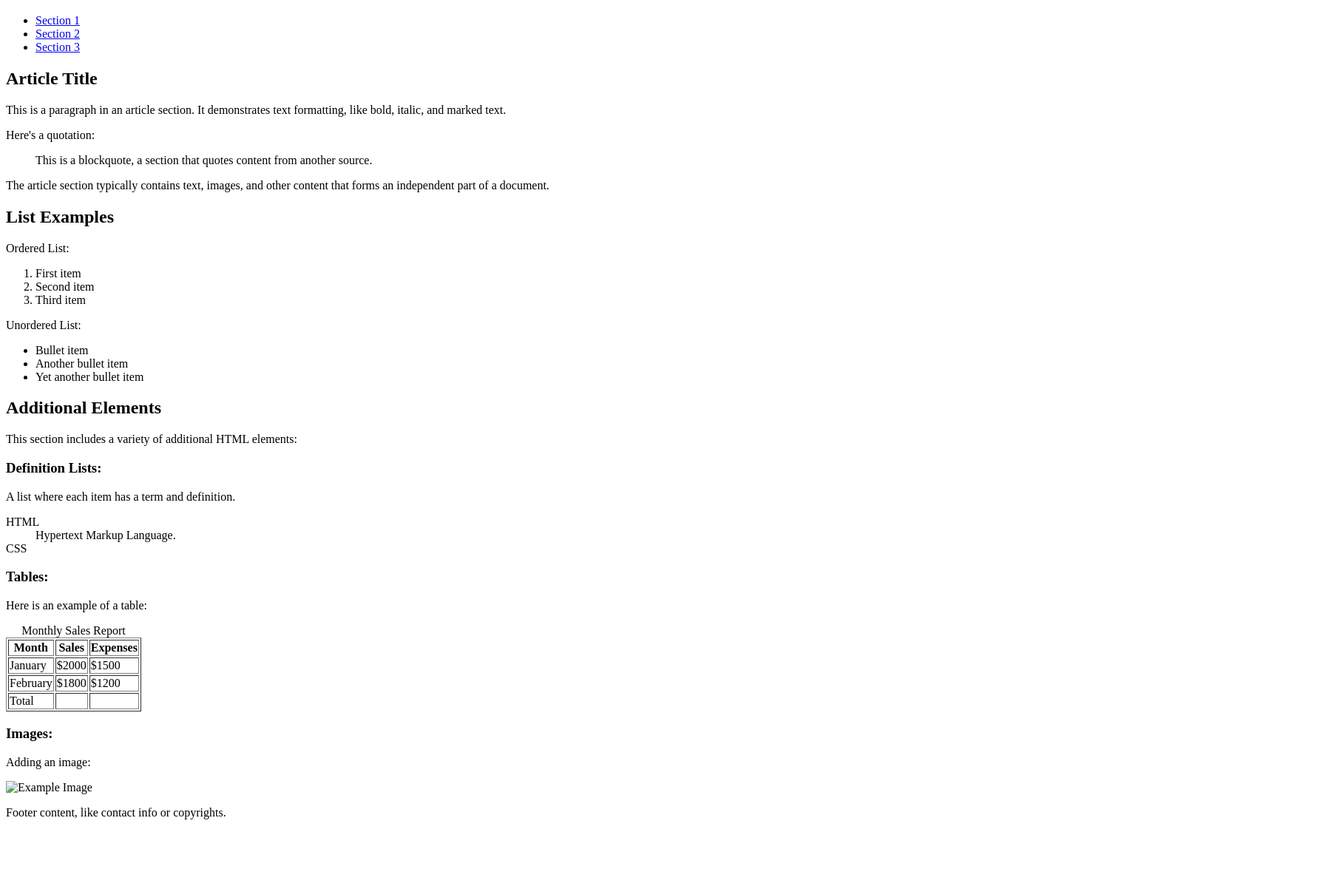
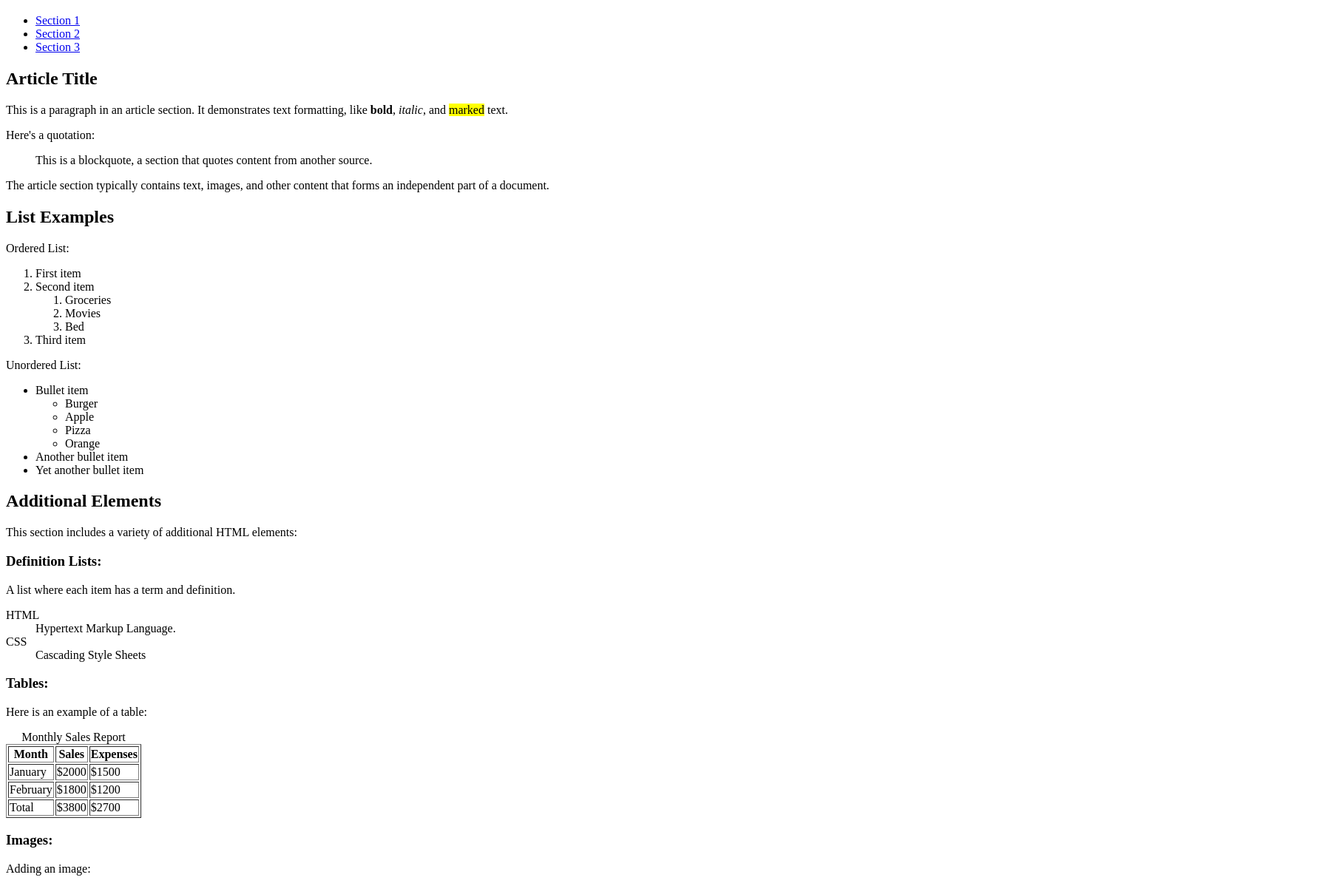
Before and after one commit to Graham-R7/ENSF381-Lab2, a plain HTML site: page news.html in a window 1280 px wide. Shown: the part 61-1259 px from the top of the page at 74% size, 1808 px wide, since content can reach past the window. Before the commit the page ends 1185 px from the top, so only its background shows below. Drawn offline with Linux system fonts and the light colour scheme.

Commit message:
Exercise C

```diff
--- a/news.html
+++ b/news.html
@@ -2,19 +2,22 @@
 =========================================================
 Name        : news.html
 Assignment  : Lab 2 Exercise C
-Author(s)   : Mahdi Ansari, William Arthur Philip Louis
-Submission  : May 21, 2030
-Description : A simple HTML file.
+Author(s)   : Ryan Graham, Brendan Smiley
+Submission  : January 24, 2024
+Description : A HTMl file for exercise C.
 =========================================================
 -->
 <!DOCTYPE html>
 <html>
 	<head>
 		<title>Comprehensive HTML Page</title>
-	<!--Copy and paste remaining tags of the head section from images.html file.-->
+		<meta charset=" UTF -8" />
+		<meta name=" description " content=" An HTML example with img tags" />
+		<meta name=" keywords " content=" HTML , Web Development , Example ,img " />
+		<meta name=" author " content=" Your Name " />
+		<link rel=" shortcut icon " href="favicon.ico " type=" image /x - icon" />
 	</head>
 	<body>
-
 		<header>
 			<h1>Welcome to My HTML Page</h1>
 		</header>
@@ -31,7 +34,11 @@ Description : A simple HTML file.
 			<article>
 				<h2>Article Title</h2>
 
-			<p>This is a paragraph in an article section. It demonstrates text formatting, like bold, italic, and marked text.</p>
+				<p>
+					This is a paragraph in an article section. It demonstrates text
+					formatting, like <b>bold</b>, <i>italic</i>, and
+					<mark>marked</mark> text.
+				</p>
 				<!-- To emphasize specific words in the paragraph, apply appropriate HTML tags:
 			<strong> or <b> for bold text,
 			<em> or <i> for italic text, and
@@ -40,9 +47,13 @@ Description : A simple HTML file.
 
 				<p>Here's a quotation:</p>
 				<blockquote cite="http://example.com">
-                This is a blockquote, a section that quotes content from another source.
+					This is a blockquote, a section that quotes content from another
+					source.
 				</blockquote>
-            <p>The article section typically contains text, images, and other content that forms an independent part of a document.</p>
+				<p>
+					The article section typically contains text, images, and other content
+					that forms an independent part of a document.
+				</p>
 			</article>
 		</section>
 
@@ -53,12 +64,23 @@ Description : A simple HTML file.
 				<li>First item</li>
 				<li>Second item</li>
 				<!--Make a sub-ordered list here-->
+				<ol>
+					<li>Groceries</li>
+					<li>Movies</li>
+					<li>Bed</li>
+				</ol>
 				<li>Third item</li>
 			</ol>
 			<p>Unordered List:</p>
 			<ul>
 				<li>Bullet item</li>
 				<!--Make a sub-unordered list here-->
+				<ul>
+					<li>Burger</li>
+					<li>Apple</li>
+					<li>Pizza</li>
+					<li>Orange</li>
+				</ul>
 				<li>Another bullet item</li>
 				<li>Yet another bullet item</li>
 			</ul>
@@ -74,14 +96,20 @@ Description : A simple HTML file.
 				<dt>HTML</dt>
 				<dd>Hypertext Markup Language.</dd>
 				<dt>CSS</dt>
-            <dd><!--Add CSS definition here--></dd>
+				<dd>
+					Cascading Style Sheets
+					<!-- Reference:
+                        UofC ENSF 381 Lab 2 Manual,
+                        https://d2l.ucalgary.ca/d2l/le/content/569861/viewContent/6304544/View  -->
+				</dd>
 			</dl>
-
 
 			<h3>Tables:</h3>
 			<p>Here is an example of a table:</p>
 			<table border="1">
-			<caption>Monthly Sales Report</caption>
+				<caption>
+					Monthly Sales Report
+				</caption>
 				<thead>
 					<tr>
 						<th>Month</th>
@@ -104,21 +132,29 @@ Description : A simple HTML file.
 				<tfoot>
 					<tr>
 						<td>Total</td>
-					<td><!--Put column total here--></td>
-					<td><!--Put column total here--></td>
+						<td>
+							<!--Put column total here-->
+							$3800
+						</td>
+						<td>
+							<!--Put column total here-->
+							$2700
+						</td>
 					</tr>
 				</tfoot>
 			</table>
 
 			<h3>Images:</h3>
 			<p>Adding an image:</p>
-        <img src="example.jpg" alt="Example Image"> <!--Fix addressing issue-->
+			<img src="images/example.jpg" alt="Example Image" />
+			<!--Fix addressing issue-->
 		</section>
 
 		<footer>
-        <p>Footer content, like contact info or copyrights.</p>
+			<!-- <p>Footer content, like contact info or copyrights.</p> -->
 			<!--Comment out the above p tag and add a new p tag under this comment.
 			The new p tag must contain {Copy right + your names}.-->
+			<p>Copyright 2024 - Brendan Smiley, Ryan Graham.</p>
 		</footer>
 	</body>
 </html>
```
Also changed, not shown: images.html (+16 -16 lines). Lines whose indentation alone changed are shown as unchanged.
